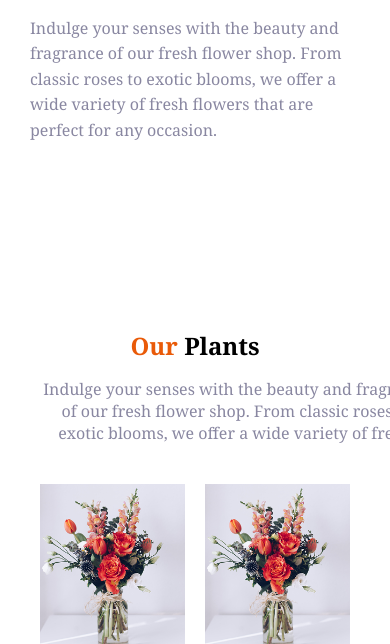
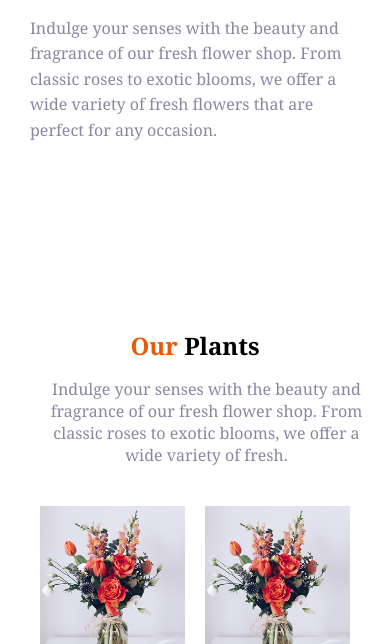
Before and after one commit to Habiba553/assignment_2, a plain HTML site: page index.html in a window 390 px wide. Shown: the part 456-1100 px from the top of the page. Drawn offline with Linux system fonts and the light colour scheme.

Commit message:
changed some margins in mobile responsive

```diff
--- a/styles/responsive-flowers.css
+++ b/styles/responsive-flowers.css
@@ -549,8 +549,6 @@ footer {
     margin-left: 40px;
     margin-right: 17px;
     text-align: center;
-    width: 393px;
-    /* flex-direction: column;  */
     align-items: center;
     font-weight: 400;
     line-height: normal;
```
